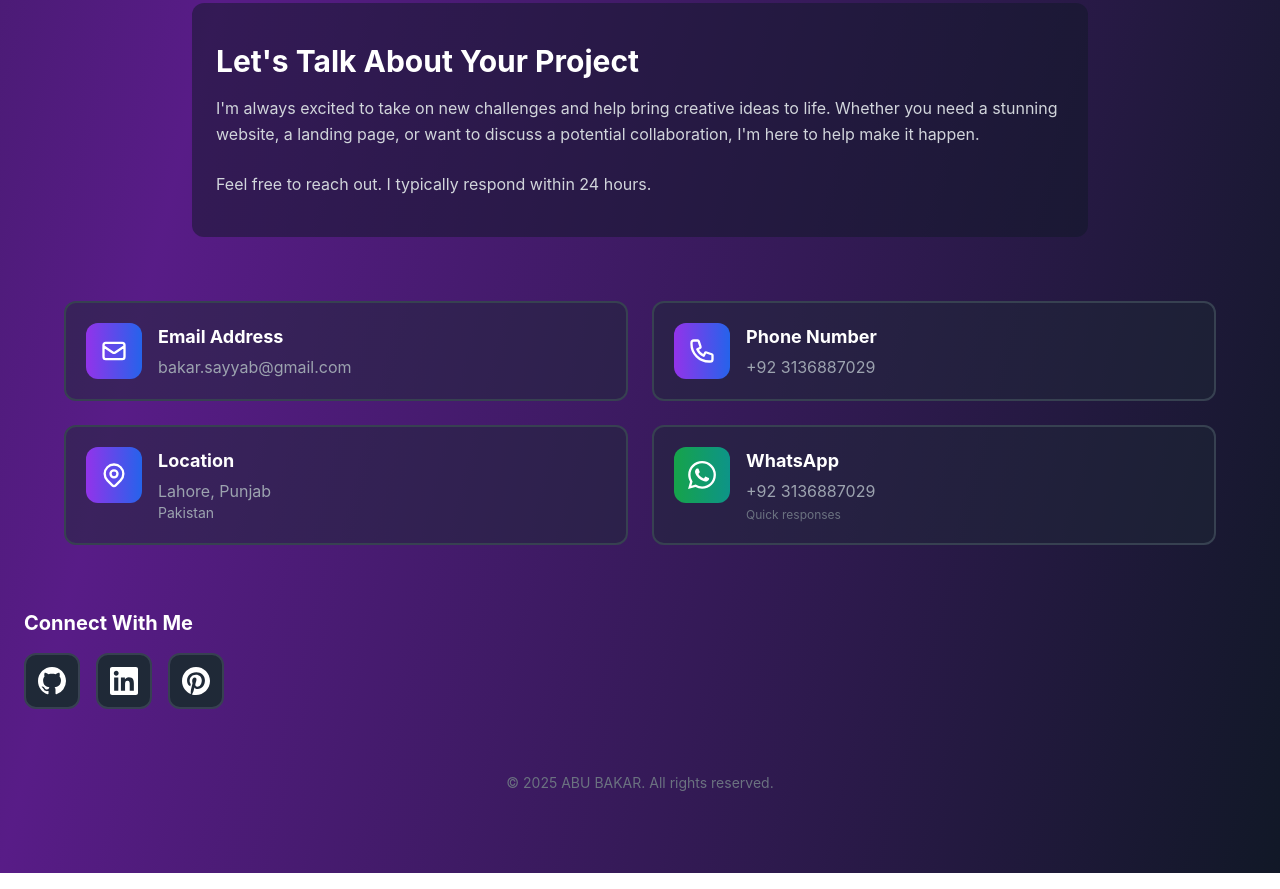
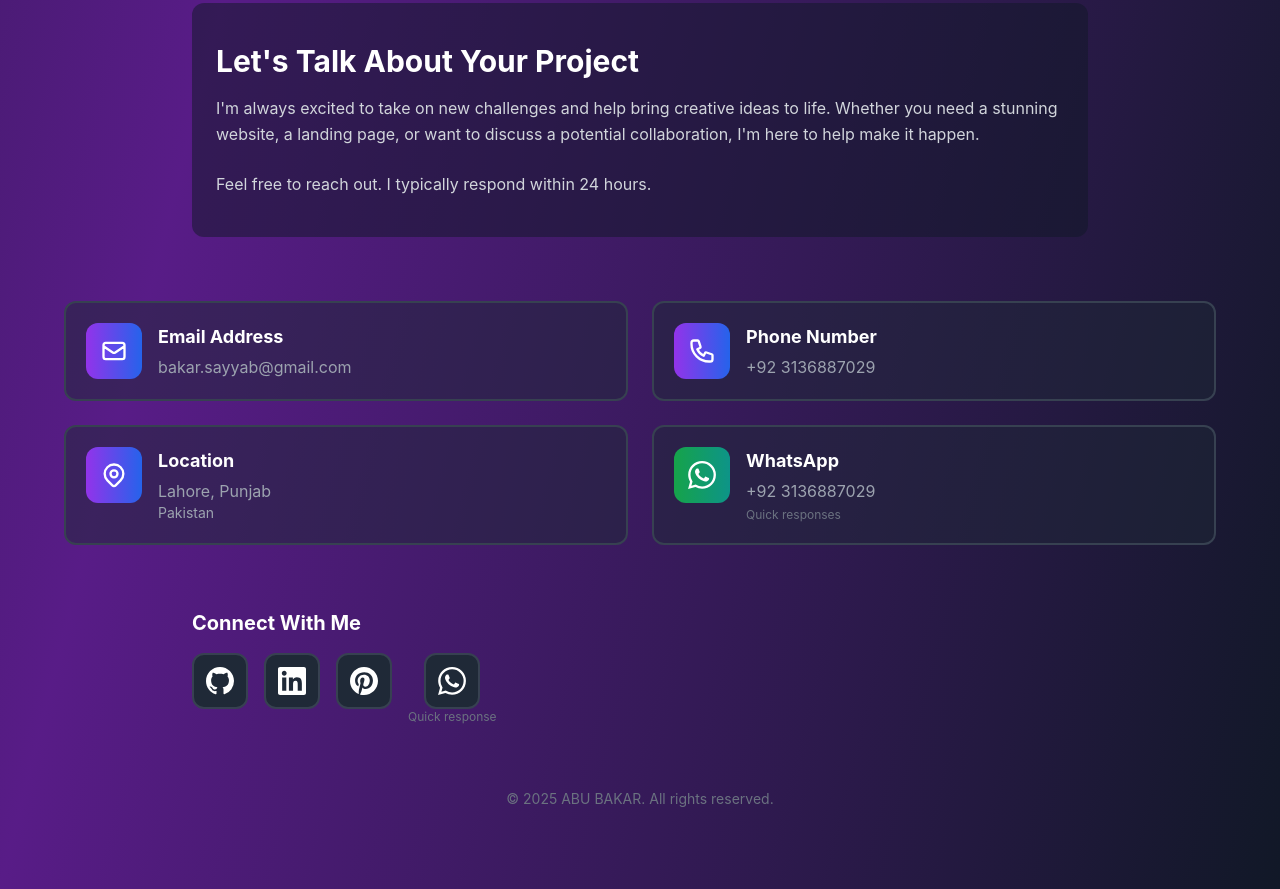
Before and after one commit to AbuBakarSE/Abu-Bakar-SE-Portfolio, a website: page index.html in a window 1280 px wide. Shown: the part 4201-5090 px from the top of the page. Drawn offline with nearby package versions, Linux system fonts and the light colour scheme.

Commit message:
Whatsapp link added

```diff
--- a/index.html
+++ b/index.html
@@ -850,7 +850,7 @@
 
         </div>
       </section>
-      <div class="pt-4 px-15">
+      <div class="pt-4 px-15 mx-auto max-w-4xl">
             <h3 class="text-xl font-bold mb-4">Connect With Me</h3>
             <div class="flex flex-wrap gap-4 social-links">
               <a href="https://github.com/AbuBakarSE" aria-label="github" target="_blank" rel="noopener noreferrer" class="w-14 h-14 bg-gray-800 rounded-xl flex items-center justify-center border-2 border-gray-700 hover:border-gray-400 hover:bg-gray-700 transition-all">
@@ -868,6 +868,21 @@
                   <path d="M12 0C5.373 0 0 5.372 0 12c0 5.084 3.163 9.426 7.627 11.174-.105-.949-.2-2.405.042-3.441.218-.937 1.407-5.965 1.407-5.965s-.359-.719-.359-1.782c0-1.668.967-2.914 2.171-2.914 1.023 0 1.518.769 1.518 1.69 0 1.029-.655 2.568-.994 3.995-.283 1.194.599 2.169 1.777 2.169 2.133 0 3.772-2.249 3.772-5.495 0-2.873-2.064-4.882-5.012-4.882-3.414 0-5.418 2.561-5.418 5.207 0 1.031.397 2.138.893 2.738.098.119.112.224.083.345l-.333 1.36c-.053.22-.174.267-.402.161-1.499-.698-2.436-2.889-2.436-4.649 0-3.785 2.75-7.262 7.929-7.262 4.163 0 7.398 2.967 7.398 6.931 0 4.136-2.607 7.464-6.227 7.464-1.216 0-2.359-.631-2.75-1.378l-.748 2.853c-.271 1.043-1.002 2.35-1.492 3.146C9.57 23.812 10.763 24 12 24c6.627 0 12-5.373 12-12 0-6.628-5.373-12-12-12z"/>
                 </svg>
               </a>
+              <a href="https://wa.me/923136887029" aria-label="whatsapp" target="_blank" rel="noopener noreferrer" class="group flex flex-col items-center">
+                <div class="w-14 h-14 bg-gray-800 rounded-xl flex items-center justify-center border-2 border-gray-700 hover:border-green-500 hover:bg-green-500/10 transition-all">
+                  <svg class="w-7 h-7" fill="currentColor" viewBox="0 0 24 24">
+                    <path d="M17.472 14.382c-.297-.149-1.758-.867-2.03-.967-.273-.099-.471-.148-.67.15-.197.297-.767.966-.94 1.164-.173.199-.347.223-.644.075-.297-.15-1.255-.463-2.39-1.475-.883-.788-1.48-1.761-1.653-2.059-.173-.297-.018-.458.13-.606.134-.133.298-.347.446-.52.149-.174.198-.298.298-.497.099-.198.05-.371-.025-.52-.075-.149-.669-1.612-.916-2.207-.242-.579-.487-.5-.669-.51-.173-.008-.371-.01-.57-.01-.198 0-.52.074-.792.372-.272.297-1.04 1.016-1.04 2.479 0 1.462 1.065 2.875 1.213 3.074.149.198 2.096 3.2 5.077 4.487.709.306 1.262.489 1.694.625.712.227 1.36.195 1.871.118.571-.085 1.758-.719 2.006-1.413.248-.694.248-1.289.173-1.413-.074-.124-.272-.198-.57-.347m-5.421 7.403h-.004a9.87 9.87 0 01-5.031-1.378l-.361-.214-3.741.982.998-3.648-.235-.374a9.86 9.86 0 01-1.51-5.26c.001-5.45 4.436-9.884 9.888-9.884 2.64 0 5.122 1.03 6.988 2.898a9.825 9.825 0 012.893 6.994c-.003 5.45-4.437 9.884-9.885 9.884m8.413-18.297A11.815 11.815 0 0012.05 0C5.495 0 .16 5.335.157 11.892c0 2.096.547 4.142 1.588 5.945L.057 24l6.305-1.654a11.882 11.882 0 005.683 1.448h.005c6.554 0 11.89-5.335 11.893-11.893a11.821 11.821 0 00-3.48-8.413Z"/>
+                  </svg>
+                </div>
+                <p class="text-xs text-gray-500 mt-2 group-hover:text-green-400 transition-colors">Quick response</p>
+              </a>
+              <!-- <a href="https://wa.me/923136887029" aria-label="Fiverr" target="_blank" rel="noopener noreferrer" class="group flex flex-col items-center">
+                <div class="w-14 h-14 bg-gray-800 rounded-xl flex items-center justify-center border-2 border-gray-700 hover:border-green-500 hover:bg-green-500/10 transition-all">
+                  <svg xmlns="http://www.w3.org/2000/svg" viewBox="0 0 508.02 508.02"><defs><style>.a{fill:#1dbf73;}.b{fill:#fff;}</style></defs><circle class="a" cx="254.01" cy="254.01" r="254.01"/><circle class="b" cx="315.97" cy="162.19" r="26.87"/><path class="b" d="M345.87,207.66h-123V199.6c0-15.83,15.83-16.13,23.89-16.13,9.25,0,13.44.9,13.44.9v-43.6a155.21,155.21,0,0,0-19.71-1.19c-25.68,0-73.16,7.16-73.16,61.51V208h-22.4v40.31h22.4v85.1h-20.9v40.31H247.34V333.37H222.85v-85.1H290v85.1H269.13v40.31h97.65V333.37H345.87Z" transform="translate(-1.83 -0.98)"/></svg>
+
+                </div>
+                <p class="text-xs text-gray-500 mt-2 group-hover:text-green-400 transition-colors">Hire me on Fiverr</p>
+              </a> -->
 
               <!-- <a href="https://x.com/AbuBakar_devv" aria-label="twitter" target="_blank" rel="noopener noreferrer" class="w-14 h-14 bg-gray-800 rounded-xl flex items-center justify-center border-2 border-gray-700 hover:border-blue-400 hover:bg-blue-400/10 transition-all">
                 <svg class="w-7 h-7" fill="currentColor" viewBox="0 0 24 24">
```
